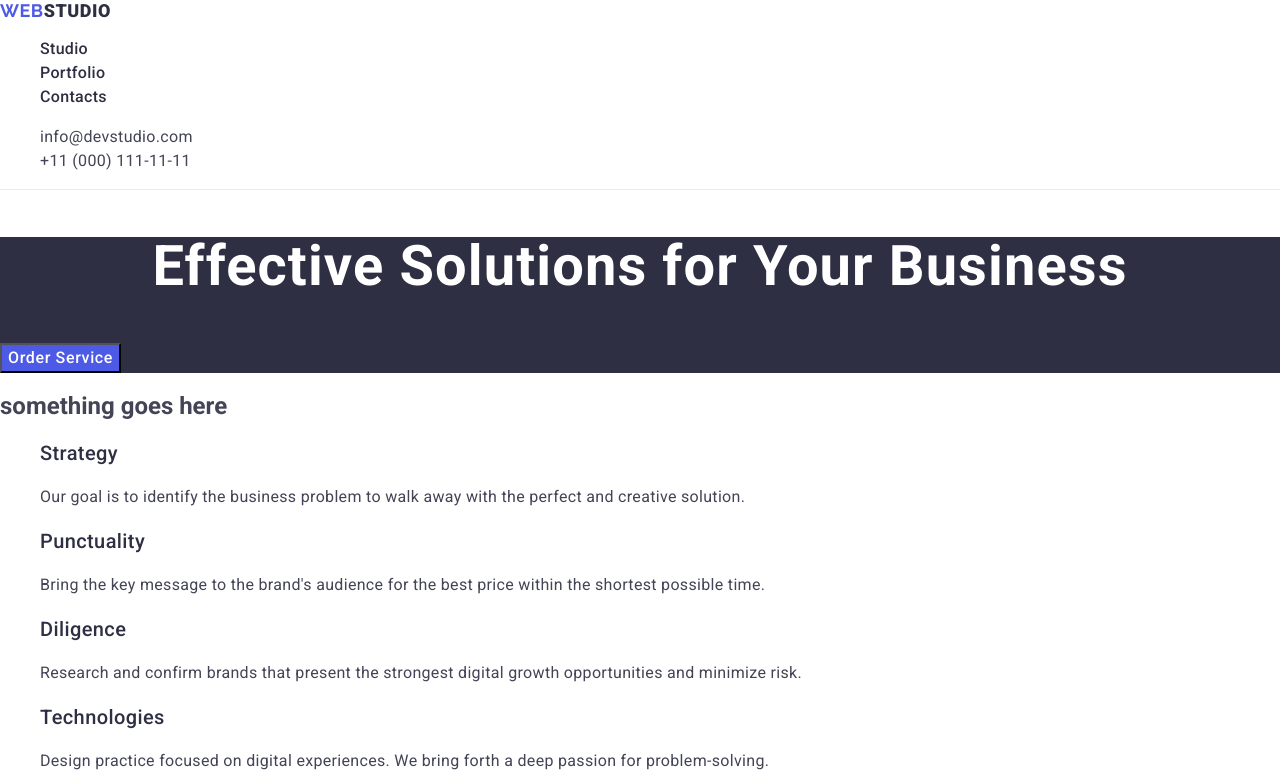
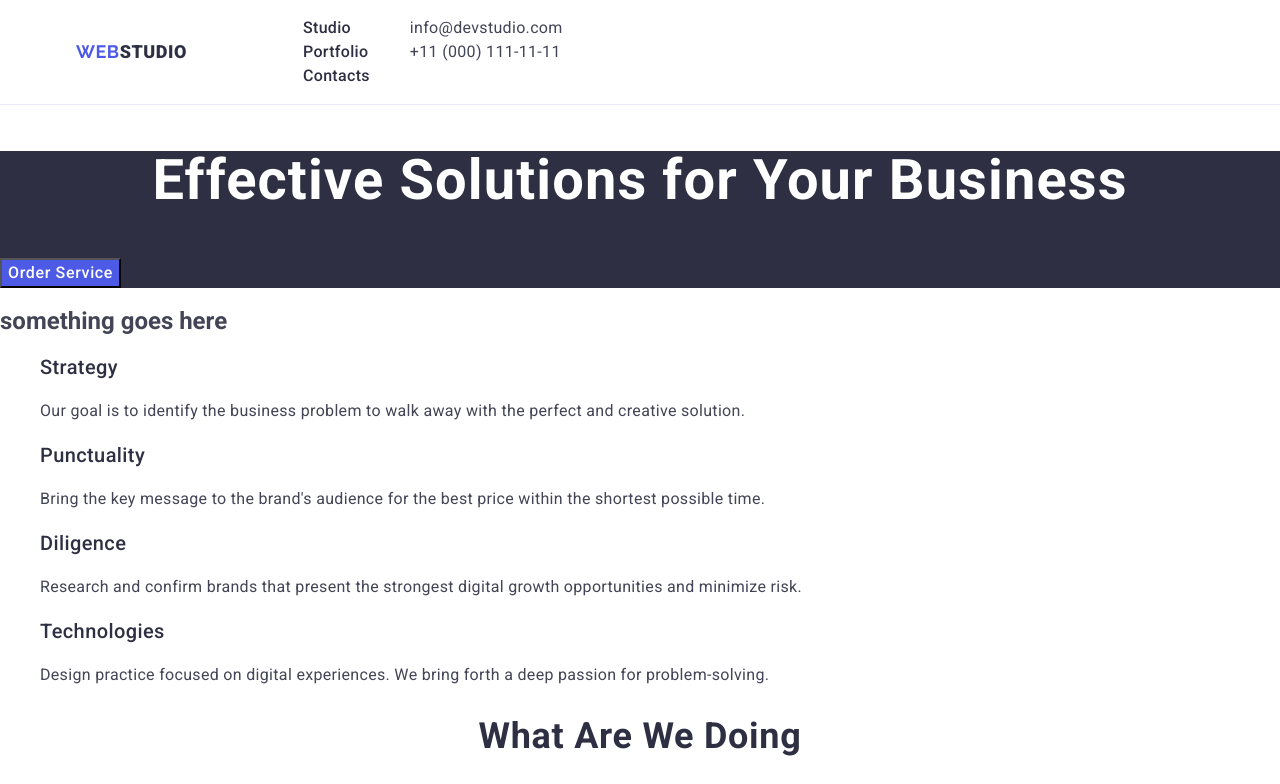
Before and after one commit to Merlyin/goit-markup-hw-03, a plain HTML site: page index.html in a window 1280 px wide. Shown: the top 784 px of the page. Drawn offline with nearby package versions, Linux system fonts and the light colour scheme.

Commit message:
and another one
let's go

```diff
--- a/index.html
+++ b/index.html
@@ -25,14 +25,14 @@
   <body>
     <!-- Header -->
     <header class="header-flexbox-styling">
-      <div>
+      <div class="header-div-flexbox-styling container">
         <!-- Logo -->
-        <nav>
+        <nav class="header-nav-flexbox-styling">
           <a class="logo link" href="./index.html"
             >Web<span class="logo-studio">Studio</span></a
           >
           <!-- Menu Nav -->
-          <ul class="list">
+          <ul class="list header-menu-flexbox-styling">
             <li>
               <a href="./index.html" class="nav-list link">Studio</a>
             </li>
```
